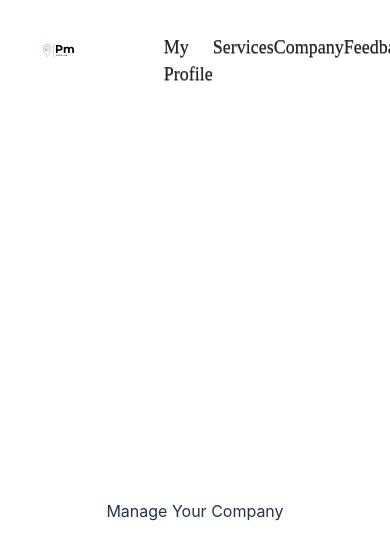
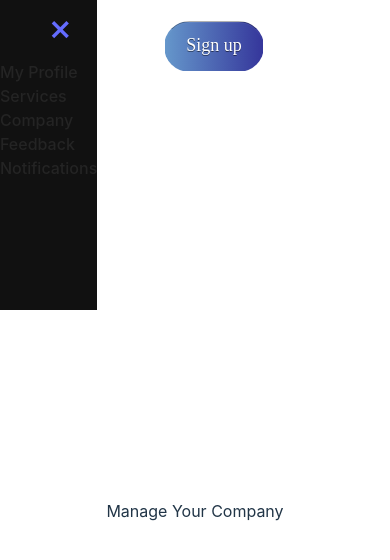
Before and after one commit to codinggita/Place-Me, a React (Vite) app: page /company in a window 390 px wide. Shown: the top 560 px of the page. Built offline with nearby package versions, Linux system fonts and the light colour scheme.

Commit message:
add some Responsiveness

```diff
--- a/src/nav.css
+++ b/src/nav.css
@@ -68,3 +68,62 @@
     color: hwb(212 20% 36%);
     cursor: pointer;
 }
+.sidepanel{
+    display: none;
+}
+/* .openbtn{
+    display: none;
+} */
+
+/* Responsive Design*/
+
+@media only screen and (max-width: 600px) {
+ .list p{
+    display: none;
+ }
+ .sidepanel{
+    height: 250px;
+    /* width:0; */
+    position: fixed;
+    z-index: 1;
+    top: 0;
+    left: 0;
+    background-color: #111;
+    overflow-x: hidden;
+    padding-top: 60px;
+    transition: 0.5s;
+    display: flex;
+    flex-direction: column;
+    z-index: 2;
+ }
+ .sidepanel Link{
+    padding: 8px 8px 8px 32px;
+    text-decoration: none;
+    font-size: 25px;
+    color: #818181;
+    display: block;
+    transition: 0.3s;
+
+ }
+ .sidepanel a:hover{
+    color: #f1f1f1;
+ }
+ .sidepanel .closebtn{
+    position: absolute;
+    top: 0;
+    right: 25px;
+    font-size: 36px;
+    margin-left: 50px;
+ }
+ .openbtn{
+    font-size: 20px;
+    cursor: pointer;
+    background-color: #111;
+    color: white;
+    padding: 10px 15px;
+    border: none;
+ }
+ .openbtn:hover{
+    background-color: #444;
+ }
+}
--- a/src/nav.jsx
+++ b/src/nav.jsx
@@ -4,7 +4,7 @@ import logo from './assets/placeMelogo.svg'
 import { Link } from 'react-router-dom';
 
 function Nav() {
-    // const [count, setCount] = useState(0)
+    const [count, setCount] = useState(0);
 
     return (
       <>
@@ -20,6 +20,24 @@ function Nav() {
             <p><Link id='link1' to="">Notifications</Link></p>
             <button>Sign up</button>
         </div>
+         {/* It's only for responsive mobile */}
+        {/* function openNav(params) {
+
+        } */}
+
+        <div id='mysidepanel' className='sidepanel'>
+        <Link to="javascript:void(0)" class="closebtn" onclick="closeNav()">&times;</Link>
+          <Link id='link1' to='/myprofile'>My Profile</Link>
+          <Link id='link1' to='/'>Services</Link>
+          <Link id='link1' to='/Company'>Company</Link>
+          <Link id='link1' to='/feedback'>Feedback</Link>
+          <Link id='link1' to=''>Notifications</Link>
+        </div>
+        {/* <button className='openbtn' onClick={openNav()}>&#9776; Toggle Sidepanel</button> */}
+
+
+       {/* Above code is for only mobile */}
+
         </div>
         </nav>
 
```
